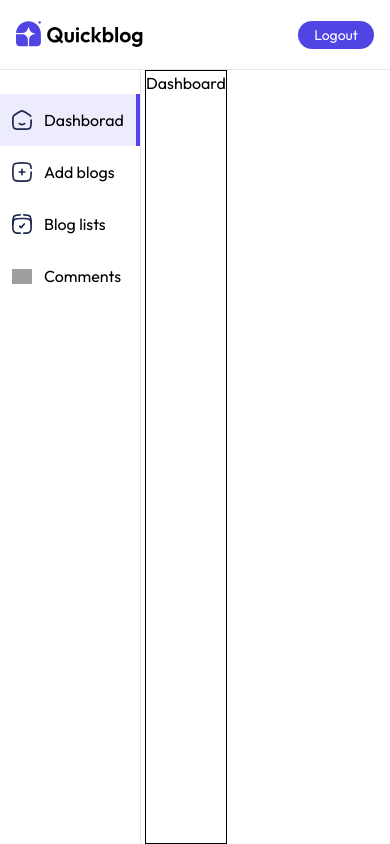
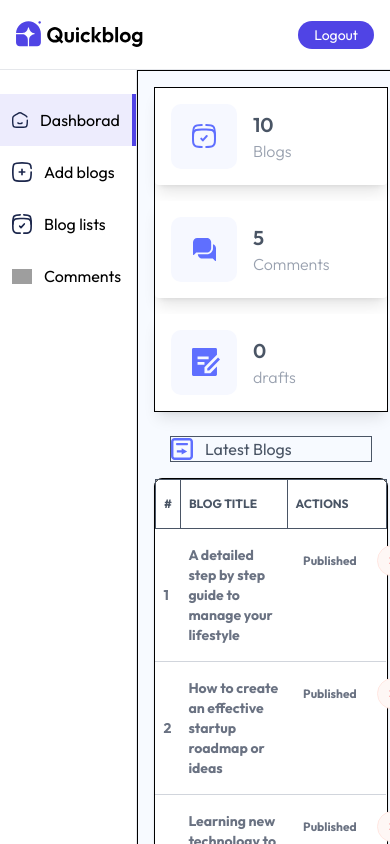
Before and after one commit to fanubalti786/full-stack-ai-powered-blog-app, a React (Vite) app in the folder client/: page /admin in a window 390 px wide. Shown: the top 844 px of the page. Built offline with nearby package versions, Linux system fonts and the light colour scheme; grey boxes are pictures that could not be loaded.

Commit message:
Dashbard first page done with all dashboard data with responsive design

```diff
--- /dev/null
+++ b/client/src/components/admin/BlogTableItem.jsx
@@ -0,0 +1,33 @@
+import React from 'react'
+import { assets } from '../../assets/assets';
+
+export default function BlogTableItem({blog,fetchBlogs,index}) {
+
+    const {title,createdAt} = blog;
+    const BlogDate = new Date(createdAt);
+    console.log(blog.isPublished)
+
+  return (
+    <tr className='border-y border-gray-300'>
+
+        <th className='px-2 py-4 xl:px-6'>{index}</th>
+        <th className='px-2 py-4'>{title}</th>
+        <th className='px-2 py-4 max-sm:hidden'>{BlogDate.toDateString()}</th>
+        <th className='px-2 py-4 max-sm:hidden'>
+            <p className={`${blog.isPublished ? "text-green-600": "text-orange-700"}`}
+            >{blog.isPublished ? "Published":"Unpublished" }</p>
+        </th>
+        <th className='px-2 py-4 flex text-xs gap-3'>
+            <button className='px-2 py-0.5 rounded cursor-pointer'
+            >{blog.isPublished ? "Published":"Unpublished" }</button>
+            <img src={assets.cross_icon} alt="" className='w-8 hover:scale-110 transition-all'/>
+
+        </th>
+
+
+
+
+
+    </tr>
+  )
+}
--- a/client/src/pages/Blog.jsx
+++ b/client/src/pages/Blog.jsx
@@ -35,7 +35,7 @@
       <img
         src={assets.gradientBackground}
         alt=""
-        className="absolute -top-50 opacity-50"
+        className="absolute -top-50 opacity-50  "
       />
       <Navbar />
 
--- a/client/src/pages/admin/Dashboard.jsx
+++ b/client/src/pages/admin/Dashboard.jsx
@@ -1,9 +1,87 @@
-import React from 'react'
+import React, { useEffect, useState } from 'react'
+import { assets, dashboard_data } from '../../assets/assets'
+import BlogTableItem from '../../components/admin/BlogTableItem'
 
 export default function Dashboard() {
+  const [dashboardData, setDashboardData] = useState({
+    blogs: 0,
+    comments:0,
+    drafts:0,
+    recentBlogs:[]
+  })
+  console.log(dashboardData.recentBlogs)
+
+  const fetchDashboardData = async () => {
+    setDashboardData(dashboard_data)
+  }
+
+  useEffect(() => {
+    fetchDashboardData()
+  },[])
+
+
   return (
     <div>
-      Dashboard
+
+      <div className='flex flex-wrap gap-4  border bg-white'>
+
+        <div className='flex items-center p-4 gap-4  bg-white w-58 rounded shadow-lg
+        cursor-pointer hover:scale-105 transition-all '>
+          <img src={assets.dashboard_icon_1} alt="" />
+          <div>
+            <p className='text-xl font-semibold text-gray-600'>{dashboardData.blogs}</p>
+            <p className='text-gray-400 font-light'>Blogs</p>
+          </div>
+        </div>
+
+        <div className='flex items-center p-4 gap-4  bg-white w-58 rounded shadow-lg
+        cursor-pointer hover:scale-105 transition-all '>
+          <img src={assets.dashboard_icon_2} alt="" />
+          <div>
+            <p className='text-xl font-semibold text-gray-600'>{dashboardData.comments}</p>
+            <p className='text-gray-400 font-light'>Comments</p>
+          </div>
+        </div>
+
+
+        <div className='flex items-center p-4 gap-4  bg-white w-58 rounded shadow-lg
+        cursor-pointer hover:scale-105 transition-all '>
+          <img src={assets.dashboard_icon_3} alt="" />
+          <div>
+            <p className='text-xl font-semibold text-gray-600'>{dashboardData.drafts}</p>
+            <p className='text-gray-400 font-light'>drafts</p>
+          </div>
+        </div>
+
+      </div>
+
+      <div className=''>
+        <div className='mt-6 flex items-center gap-3 m-4 text-gray-600 border'>
+          <img src={assets.dashboard_icon_4} alt="" />
+          <p>Latest Blogs</p>
+        </div>
+
+        <div className='max-w-4xl relative rounded-lg shadow bg-white border'>
+          <table className='w-full text-sm text-gray-500'>
+            <thead className='text-xs text-gray-600 text-left uppercase'>
+              <tr>
+                <th scope='col' className='px-2 py-4 border xl:px-6'>#</th>
+                <th scope='col' className='px-2 py-4 border'>Blog Title</th>
+                <th scope='col' className='px-2 py-4 border max-sm:hidden'>Date</th>
+                <th scope='col' className='px-2 py-4 border max-sm:hidden'>Status</th>
+                <th scope='col' className='px-2 py-4 border'>Actions</th>
+
+              </tr>
+            </thead>
+
+            <tbody className='text-left'>
+              {dashboardData.recentBlogs.map((blog,index) => {
+              return <BlogTableItem key={index} blog={blog} fetchBlogs={dashboardData} index={index+1}/>
+              })}
+            </tbody>
+          </table>
+        </div>
+      </div>
     </div>
   )
 }
--- a/client/src/pages/admin/Layout.jsx
+++ b/client/src/pages/admin/Layout.jsx
@@ -29,10 +29,10 @@
       </div>
 
 
-      <div className="flex h-[calc(100vh-70px)] ">
+      <div className="flex min-h-[calc(100vh-70px)] ">
 
         <div className=""><Sidebar/></div>
-        <div className="border mx-1">< Outlet/></div>
+        <div className="flex-1 p-4 md:p-10 bg-blue-50/50 border">< Outlet/></div>
 
 
        </div>
```
